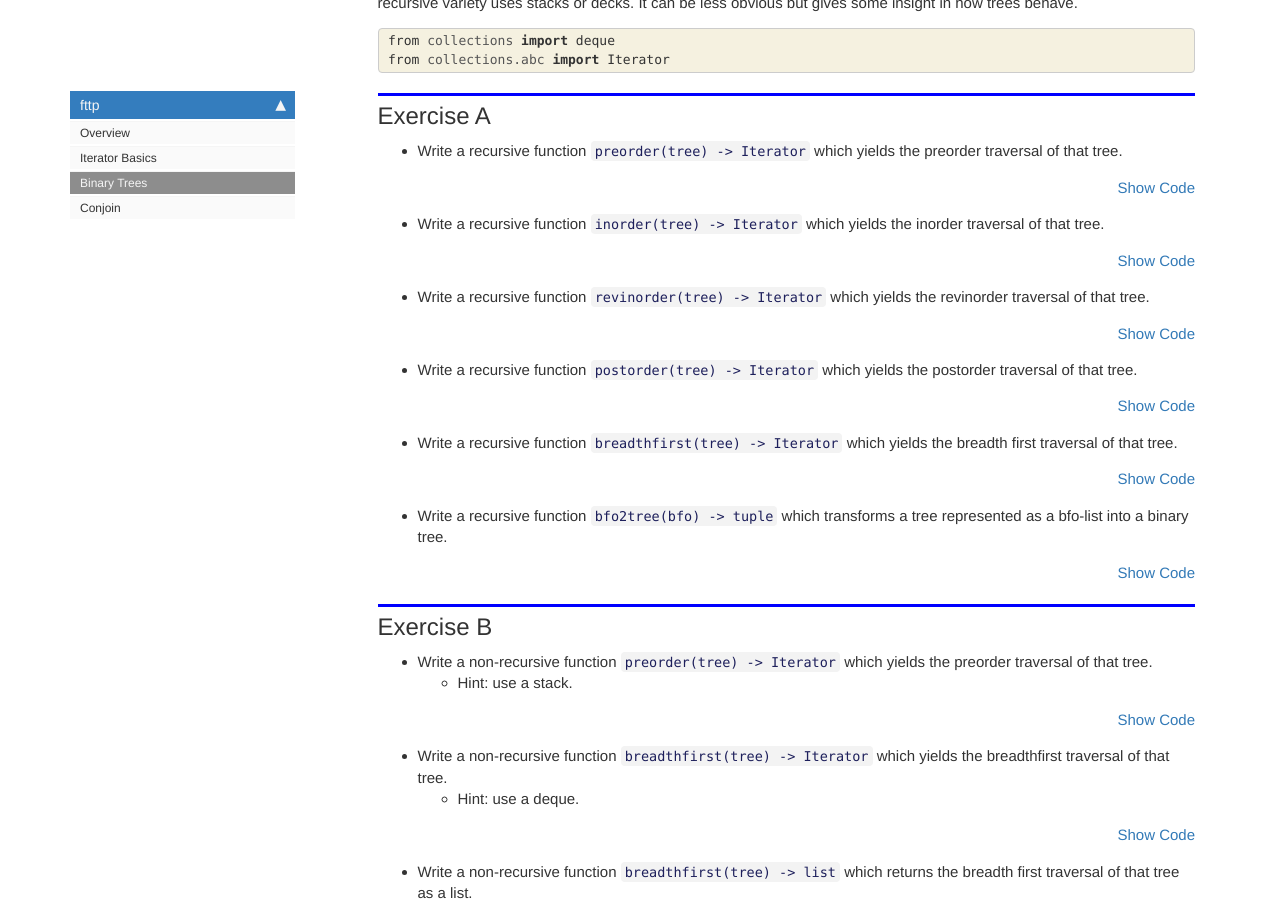
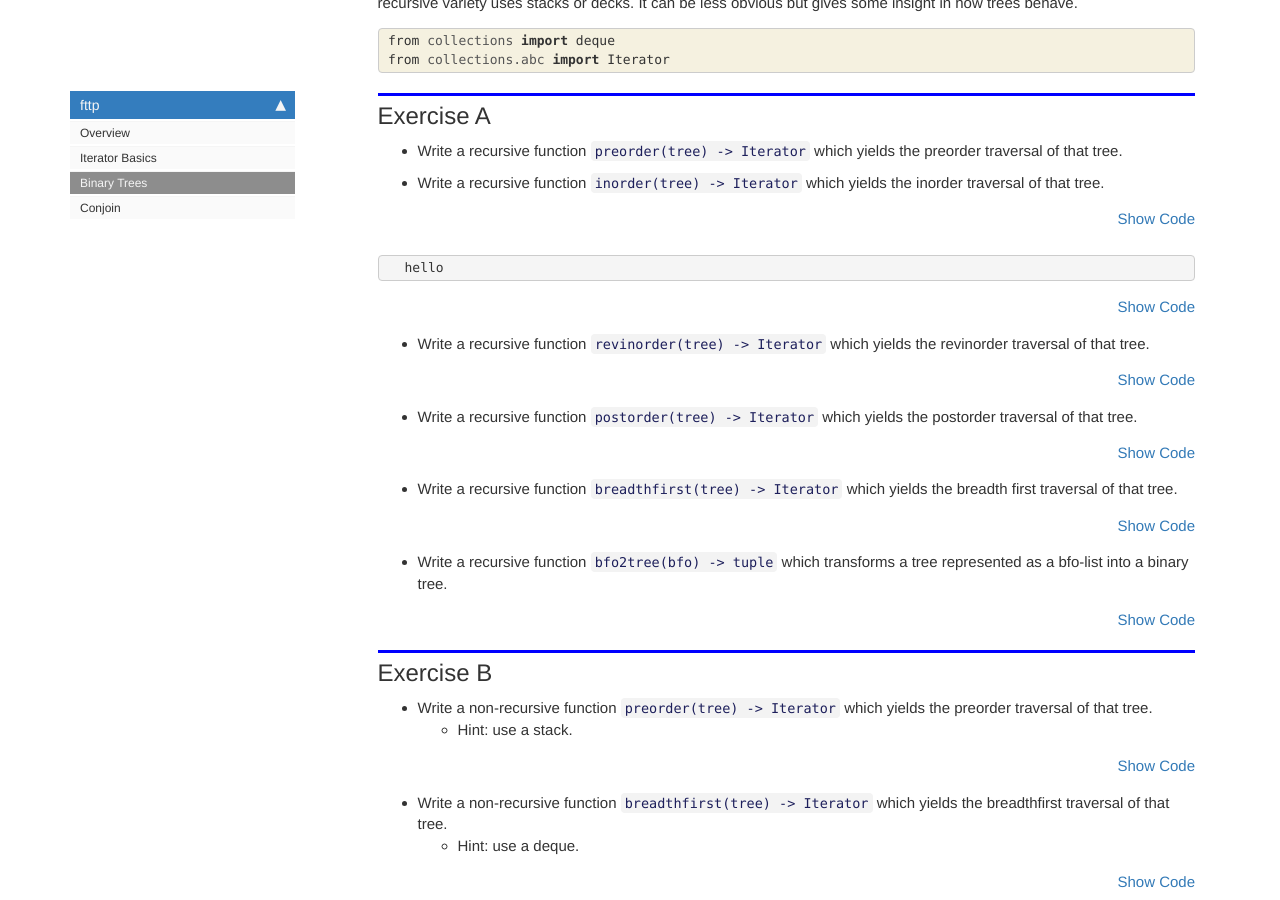
Before and after one commit to johsieders/fttz, a Jekyll site: the page built from docs/iterators2.html, in a window 1280 px wide and 900 px high, scrolled down 784 px. Built offline with Jekyll 4.4.1, drawn with Linux system fonts in a browser that asks for light colours; nearby versions of some CDN libraries; comment, search, counter and statistics services are not loaded.

Commit message:
second commit after nbdev_build_docs

```diff
--- a/docs/iterators2.html
+++ b/docs/iterators2.html
@@ -101,6 +101,15 @@ It can be less obvious but gives some insight in how trees behave.</p>
 </div>
 </div>
 </div>
+<div class="cell border-box-sizing text_cell rendered"><div class="inner_cell">
+<div class="text_cell_render border-box-sizing rendered_html">
+<ul>
+<li>Write a recursive function <code>inorder(tree) -&gt; Iterator</code> which yields the inorder traversal of that tree.</li>
+</ul>
+
+</div>
+</div>
+</div>
     {% raw %}
 
 <div class="cell border-box-sizing code_cell rendered">
@@ -116,6 +125,7 @@ It can be less obvious but gives some insight in how trees behave.</p>
         <span class="k">yield</span> <span class="n">tree</span><span class="p">[</span><span class="mi">1</span><span class="p">]</span>
         <span class="k">yield from</span> <span class="n">preorder</span><span class="p">(</span><span class="n">tree</span><span class="p">[</span><span class="mi">0</span><span class="p">])</span>
         <span class="k">yield from</span> <span class="n">preorder</span><span class="p">(</span><span class="n">tree</span><span class="p">[</span><span class="mi">2</span><span class="p">])</span>
+<span class="nb">print</span><span class="p">(</span><span class="s1">&#39;hello&#39;</span><span class="p">)</span>
 </pre></div>
 
     </div>
@@ -123,18 +133,23 @@ It can be less obvious but gives some insight in how trees behave.</p>
 </div>
 
     </details>
+<div class="output_wrapper">
+<div class="output">
+
+<div class="output_area">
+
+<div class="output_subarea output_stream output_stdout output_text">
+<pre>hello
+</pre>
+</div>
+</div>
+
+</div>
+</div>
+
 </div>
     {% endraw %}
 
-<div class="cell border-box-sizing text_cell rendered"><div class="inner_cell">
-<div class="text_cell_render border-box-sizing rendered_html">
-<ul>
-<li>Write a recursive function <code>inorder(tree) -&gt; Iterator</code> which yields the inorder traversal of that tree.</li>
-</ul>
-
-</div>
-</div>
-</div>
     {% raw %}
 
 <div class="cell border-box-sizing code_cell rendered">
```
Also changed, not shown: 1 other file.
